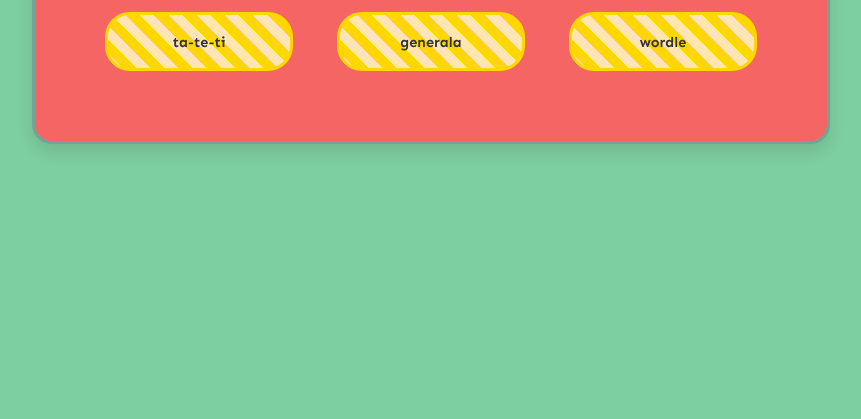
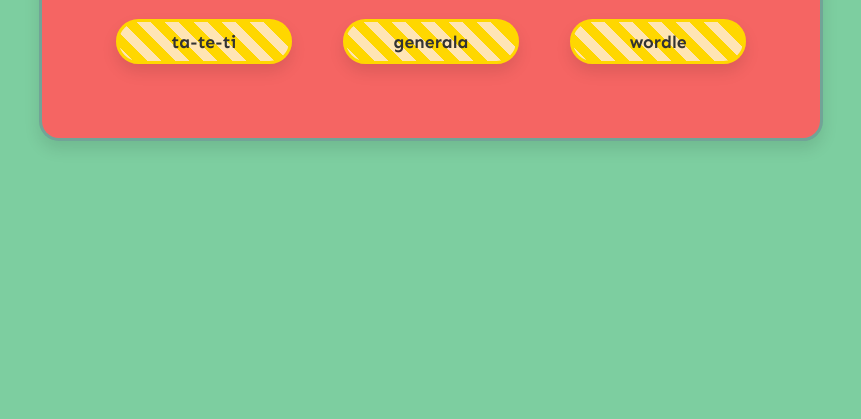
Before and after one commit to avimotta/funciona, a website built with Vite: page src/index.html in a window 1280 px wide. Shown: the part 381-800 px from the top of the page, without its empty margins (209-1070 px from the left). Built offline with nearby package versions, Linux system fonts and the light colour scheme; a web font is replaced by a local one.

Commit message:
mejoras css

```diff
--- a/src/css/style.css
+++ b/src/css/style.css
@@ -95,10 +95,12 @@
 
 .btn {
   margin: 1em;
-  padding: 1.2em;
-  width: 13em;
+  padding: 0.5em;
+  width: 10em;
   text-align: center;
   color: var(--dark-text);
+  font-size: 1.1em;
+  box-shadow: 0 8px 16px rgba(0, 0, 0, 0.1);
 }
 
 .modal-content {
```
